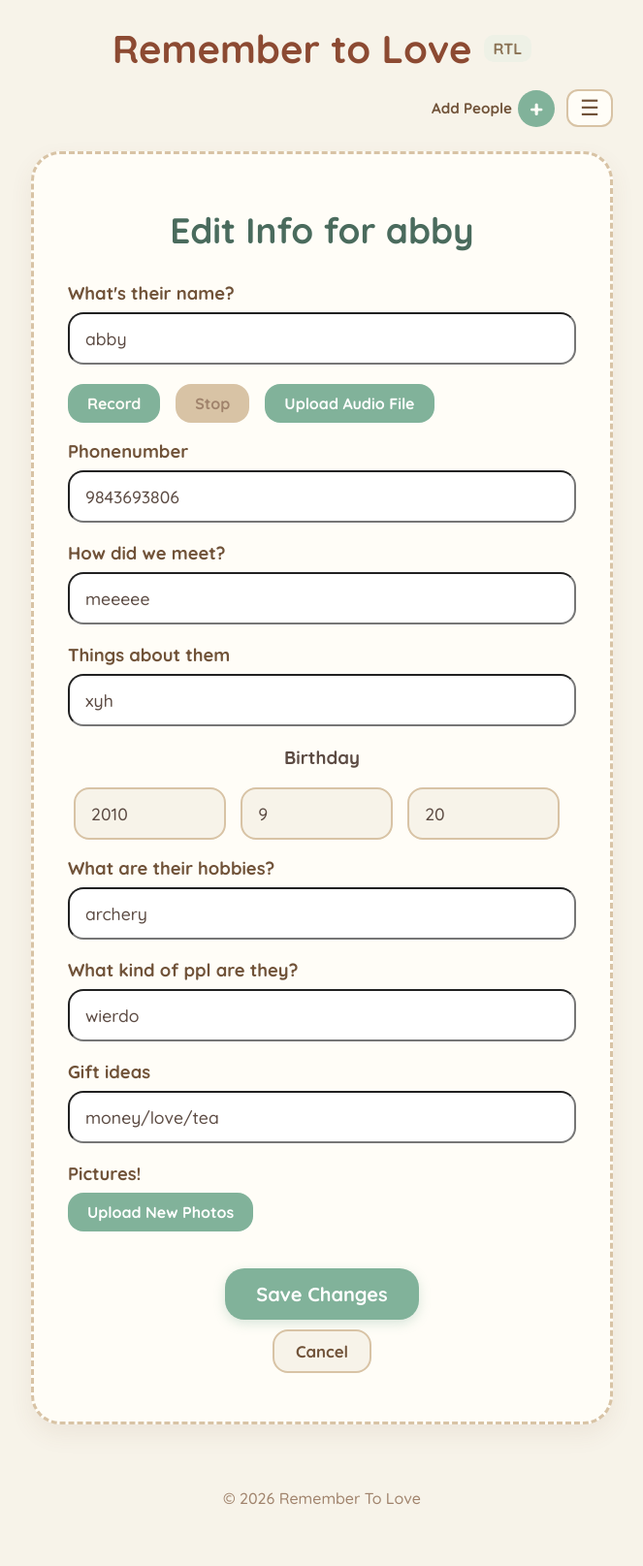
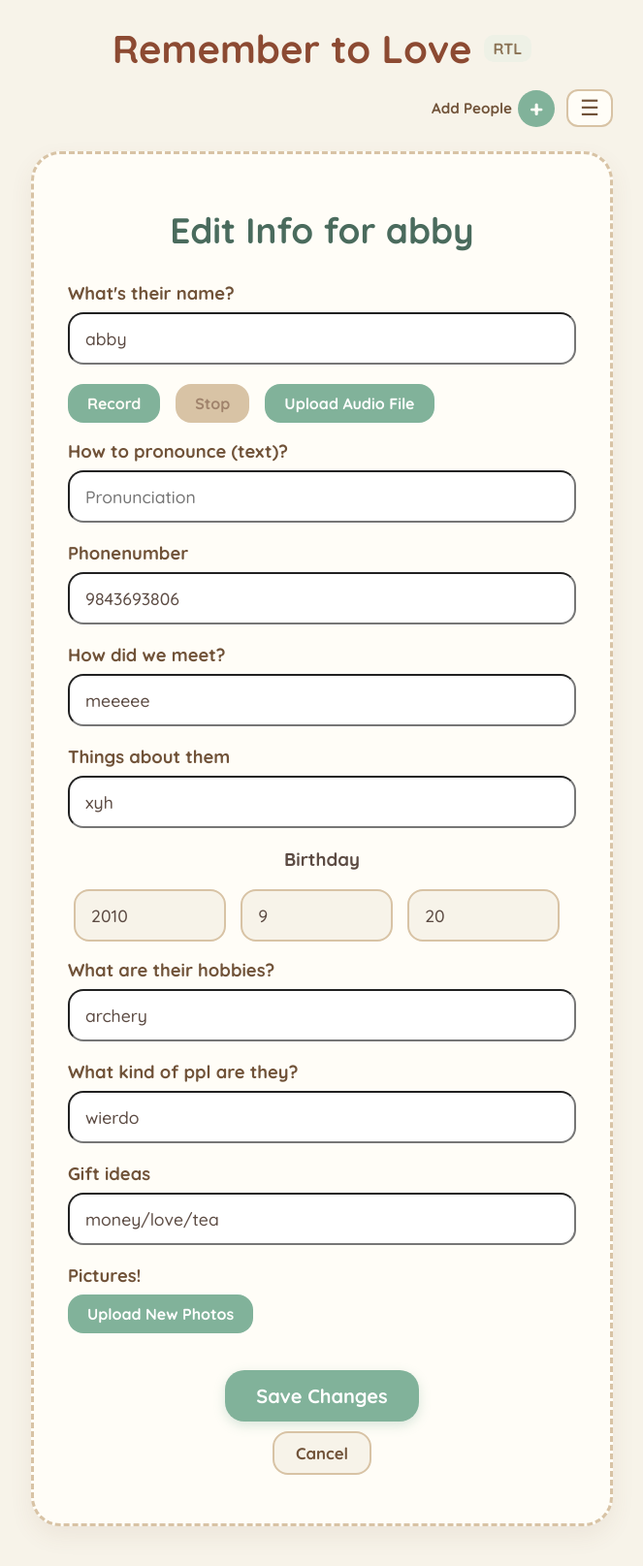
Before and after one commit to abbyxiao2-ai/RTL, a Flask app: page /edit/13 in a window 1280 px wide. Shown: the top 1615 px of the page at 97% size, without its empty margins (308-971 px from the left). Before the commit the page ends 1552 px from the top, so only its background shows below. Run offline with Flask 3, Linux system fonts and the light colour scheme; a user stored in the database is signed in; some libraries are stand-ins or nearby versions.

Commit message:
fix audio player and pronunciation field

```diff
--- a/templates/edit.html
+++ b/templates/edit.html
@@ -33,6 +33,11 @@
             Upload Audio File
         </label>
         <input type="file" name="audio" id="audio-input" accept="audio/*" style="display: none;">
+    </div>
+
+    <div class="form-group">
+        <p class="input_hints">How to pronounce (text)?</p>
+        <input class="form-control" name="pronunciation" value="{{ person.pronunciation }}" placeholder="Pronunciation" type="text" autocomplete="off"/>
     </div>
 
         <div class="form-group">
@@ -107,7 +112,10 @@
         let audioStream = null;
         let selectedMimeType = '';
 
-        document.getElementById("preview-player").style.display = "none";
+        const player = document.getElementById("preview-player");
+        if(!player.src){
+            player.style.display = "none";
+        }
 
         document.getElementById("record-btn").addEventListener("click", async function() {
             try {
```
